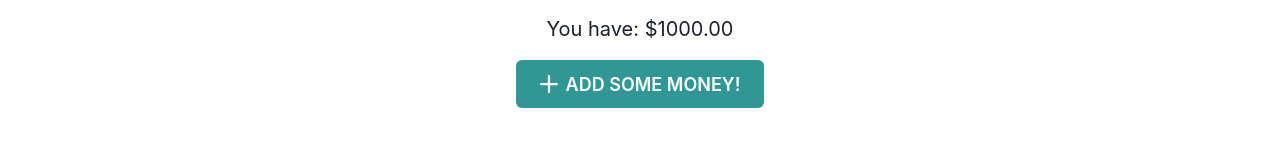
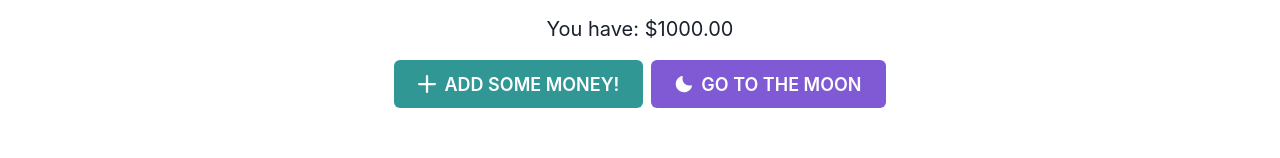
Before and after one commit to devsiriso/cryptoplayground, a React (Create React App) app: page / in a window 1280 px wide. Shown: the part 341-499 px from the top of the page. Built offline with nearby package versions, Linux system fonts and the light colour scheme; no server answers.

Commit message:
added sell all button and functionality

```diff
--- a/src/components/Main.jsx
+++ b/src/components/Main.jsx
@@ -2,6 +2,7 @@ import React, { useState } from 'react';
 import {
   Box,
   VStack,
+  HStack,
   Grid,
   useToast
 } from '@chakra-ui/react';
@@ -12,6 +13,7 @@ import { Header } from './Header';
 import { roundToTwo } from '../Util';
 import { Money } from './Money';
 import { MoneyButton } from './MoneyButton';
+import { SellButton } from './SellButton';
 
 
 export const Main = () => {
@@ -47,6 +49,22 @@ export const Main = () => {
     setCoins(temp);
     setMoney(money + Number(coin.price)) // TODO: Fetch new price
     spawnToast(`You successfully sold your ${coin.id} for $${roundToTwo(coin.price)}`)
+  }
+
+  const sellAllCoins = () => {
+    let moneyEarned = calculatePortfolioValue();
+    spawnToast(`You've launched off to the moon! Earning you $${roundToTwo(moneyEarned)}!`, "success")
+    setCoins([]);
+    setMoney(money + moneyEarned);
+  }
+
+  const calculatePortfolioValue = () => {
+    let value = 0;
+    coins.forEach(element => {
+      value += element.amountOwned * element.price;
+    });
+
+    return value;
   }
 
   const addMoney = () => {
@@ -85,7 +103,10 @@ export const Main = () => {
             sellCoin={sellCoin}
           />
           <Money money={money}/>
-          <MoneyButton addMoney={addMoney}/>
+          <HStack>
+            <MoneyButton addMoney={addMoney}/>
+            <SellButton sellAllCoins={sellAllCoins} calculatePortfolioValue={calculatePortfolioValue}/>
+          </HStack>
         </VStack>
         <Footer></Footer>
       </Grid>
--- a/src/components/MoneyButton.jsx
+++ b/src/components/MoneyButton.jsx
@@ -5,10 +5,9 @@ export const MoneyButton = props => {
   return (
     <Box>
       <Button
-        variant="outline"
+        variant="solid"
         leftIcon={<AddIcon />}
         colorScheme="teal"
-        variant="solid"
         size="lg"
         onClick={() => props.addMoney()}
       >
--- /dev/null
+++ b/src/components/SellButton.jsx
@@ -0,0 +1,59 @@
+import {
+  Button,
+  useDisclosure,
+  Box,
+  Modal,
+  ModalOverlay,
+  ModalContent,
+  ModalHeader,
+  ModalFooter,
+  ModalBody,
+  ModalCloseButton,
+  HStack,
+} from '@chakra-ui/react';
+import { MoonIcon, NotAllowedIcon } from '@chakra-ui/icons';
+import { roundToTwo } from '../Util';
+
+export const SellButton = (props) => {
+  const { isOpen, onOpen, onClose } = useDisclosure();
+
+  const handleLaunch = () => {
+    props.sellAllCoins();
+    onClose();
+  }
+
+  return (
+    <Box>
+      <Modal isOpen={isOpen} onClose={onClose}>
+        <ModalOverlay />
+        <ModalContent>
+          <ModalHeader textAlign="center">Are you sure you want to go to the moon?</ModalHeader>
+
+          <ModalBody textAlign="center">
+            This will sell all your coins for the current market price.
+            You will earn: <b>${roundToTwo(props.calculatePortfolioValue())}</b>
+          </ModalBody>
+
+          <ModalFooter justifyContent="center">
+            <HStack>
+              <Button leftIcon={<NotAllowedIcon />} rightIcon={<NotAllowedIcon />} colorScheme="red" onClick={onClose}>
+                ABORT MISSION
+              </Button>
+              <Button colorScheme="purple" onClick={() => handleLaunch()} >🚀 LAUNCH 🚀</Button>
+            </HStack>
+          </ModalFooter>
+        </ModalContent>
+      </Modal>
+      <Button
+        variant="solid"
+        leftIcon={<MoonIcon />}
+
+        size="lg"
+        colorScheme="purple"
+        onClick={onOpen}
+      >
+        GO TO THE MOON
+      </Button>
+    </Box>
+  );
+};
```
